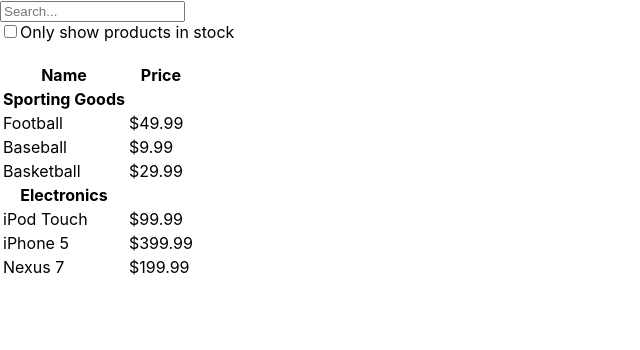
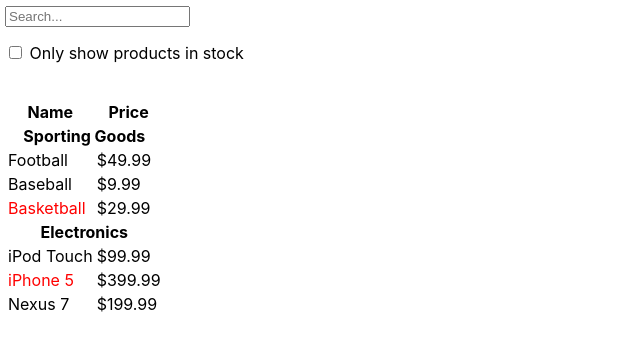
Before and after one commit to tomas-cazoo/react-app, a React (Create React App) app: page / in a window 1280 px wide. Shown: the top 350 px of the page, without its empty margins (0-640 px from the left). Built offline with nearby package versions, Linux system fonts and the light colour scheme.

Commit message:
Align style with the example code.

```diff
--- a/src/components/ProductCategoryRow.js
+++ b/src/components/ProductCategoryRow.js
@@ -3,7 +3,7 @@
 class ProductCategoryRow extends React.Component{
     render(){
         return  <tr>
-                    <th>{this.props.category}</th>
+                    <th colSpan="2">{this.props.category}</th>
                 </tr>
     }
 }
--- a/src/components/ProductRow.js
+++ b/src/components/ProductRow.js
@@ -1,11 +1,18 @@
 import React from 'react'
 
 class ProductRow extends React.Component{
+
     render(){
+        const product = this.props.product;
+        const name = product.stocked ?
+            product.name :
+            <span style={{color: 'red'}}>
+                {product.name}
+            </span>;
         return (
             <tr>
-                <td>{this.props.name}</td>
-                <td>{this.props.price}</td>
+                <td>{name}</td>
+                <td>{product.price}</td>
             </tr>
         )
     }
--- a/src/components/ProductTable.js
+++ b/src/components/ProductTable.js
@@ -12,7 +12,7 @@
             rows.push(<ProductCategoryRow category={category} />)
             rows.push([...data
                         .filter(item => item.category === category)
-                        .map(row => <ProductRow name={row.name} price={row.price} />)])
+                        .map(row => <ProductRow product={row} />)])
         });
         return (
             <table>
--- a/src/components/SearchBar.js
+++ b/src/components/SearchBar.js
@@ -3,13 +3,15 @@
 class SearchBar extends React.Component{
     render(){
         return (
-            <div>
-                <input placeholder='Search...' />
-                <br />
+            <form>
+                <input type="text" placeholder="Search..." />
+                <p>
                 <input type="checkbox" />
-                <label>Only show products in stock</label>
-            </div>
-        )
+                {' '}
+                Only show products in stock
+                </p>
+            </form>
+        );
     }
 }
 
--- a/src/index.css
+++ b/src/index.css
@@ -11,3 +11,7 @@
   font-family: source-code-pro, Menlo, Monaco, Consolas, 'Courier New',
     monospace;
 }
+
+body {
+  padding: 5px
+}
```
